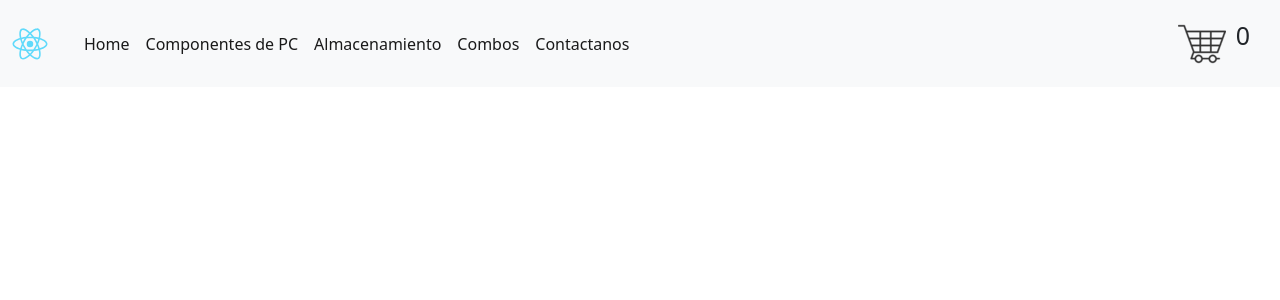
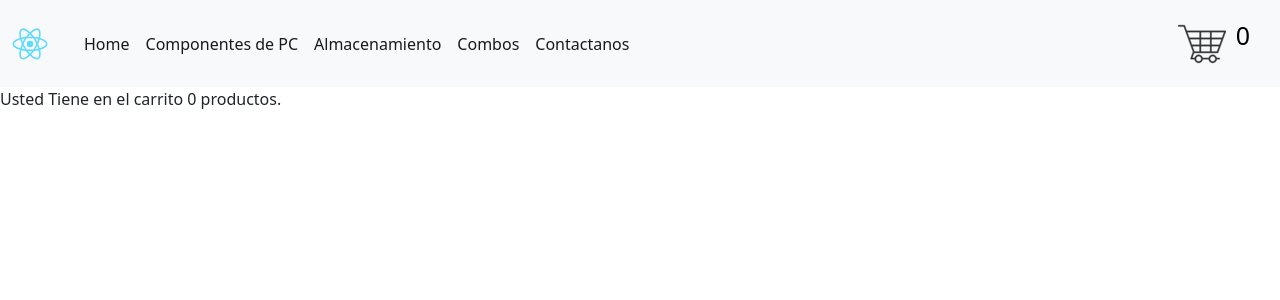
Before and after one commit to Buddy-Alan/React-Js-Alan-Llanes, a React (Create React App) app: page /cart in a window 1280 px wide. Shown: the top 300 px of the page. Built offline with nearby package versions, Linux system fonts and the light colour scheme.

Commit message:
Se agregar Contador

```diff
--- a/src/App.jsx
+++ b/src/App.jsx
@@ -1,7 +1,6 @@
 import './App.css';
-import NavBar from './Component/navBar/navBar'
-import ItemListCointainer from './Component/itemListContainer/itemListContainer';
 import Rutas from './routes/rutas';
+import GlobalProvider from './context/GlobalProvider';
 
 
 function App() {
@@ -9,7 +8,10 @@ function App() {
     return (
      <>
         <div className = "Navbar_menu" >
-        <Rutas/>
+            <GlobalProvider>
+            <Rutas/>
+            </GlobalProvider>
+
         </div>
         < header className =  "" >
         </header>
--- /dev/null
+++ b/src/Component/Cart/cart.jsx
@@ -0,0 +1,13 @@
+import React, {useContext} from 'react'
+import { GlobalContext } from '../../context/GlobalProvider'
+
+const Cart = () => {
+    const {productCart} = useContext(GlobalContext);
+  return (
+    <div>
+        <p>Usted Tiene en el carrito {productCart} productos.</p>
+    </div>
+  )
+}
+
+export default Cart
--- a/src/Component/CartWidget/CartWidget.jsx
+++ b/src/Component/CartWidget/CartWidget.jsx
@@ -1,5 +1,6 @@
-import React from "react";
-import CartWidget from '../Imagenes/CartWidget.png'
+import React, {useContext} from "react";
+import ImgCartWidget from '../Imagenes/CartWidget.png'
+import { GlobalContext } from "../../context/GlobalProvider";
 
 const style = {
     display: `flex`,
@@ -8,15 +9,17 @@ const style = {
     fontSize: 25
   };
 
-const cartWidget = () =>{
+const CartWidget = () =>{
+  const {productCart} = useContext (GlobalContext)
+
 return (
     //  d-flex flex-row-reverse Pone todo al costado derecho
     //  Ver si se puede usar justifi content
     <div className="navbar-collapse" style = {style} >
-    <img src={CartWidget}  className="d-inline-block " style={{paddingRight: 10}} alt="changuito"/>
-    <p id ="cantidaDeProductos">0</p>
+    <img src={ImgCartWidget}  className="d-inline-block " style={{paddingRight: 10}} alt="changuito"/>
+    <p id ="cantidaDeProductos">{productCart == undefined ? 0 : productCart }</p>
     </div>
     );
 };
 
-export default cartWidget;
+export default CartWidget;
--- a/src/Component/ItemCounts/ItemCounts.jsx
+++ b/src/Component/ItemCounts/ItemCounts.jsx
@@ -1,4 +1,6 @@
-import React, {useState} from "react";
+import React, {useState, useContext} from "react";
+import { GlobalContext } from "../../context/GlobalProvider";
+
 
 
 const styleBotonSumaYResta = {
@@ -26,18 +28,18 @@ const styleBotonSumaYResta = {
      }
 
 
-const ItemCount = ({stock, initial,nameProducto,onAdd}) =>
+const ItemCount = ({stockDelProducto, initial,productoCompleto,onAdd}) =>
         {
+            const {title} = productoCompleto
+            const {productCart,setProductCart}   = useContext(GlobalContext);
             const [contador, setContador] = useState(initial);
-            const [titulo, setTitulo] = useState(nameProducto);
-            const [stockInicial, setStockInicial] = useState(stock);
+            const [stockInicial, setStockInicial] = useState(stockDelProducto);
             return(
 
                 <div style= {{width: 150, height: 130}}>
 
                     <div className="carrito">
                     </div>
-                    <h3>{titulo}</h3>
                     <div style= {botones}>
                     <div style = {styleBotonSumaYResta} >
                     <button className="resta btn btn-outline-secondary btn-sm" style={{height:30}} onClick={  () => contador > 0  ? setContador ( contador - 1): ""}>-</button>
@@ -46,21 +48,20 @@ const ItemCount = ({stock, initial,nameProducto,onAdd}) =>
                     </div>
                     <div style={botonAgregar}>
                     <button type="button" className="btn btn-secondary btn-sm" onClick={ onAdd = () => {
-
                         if ( stockInicial >= contador ){
-                            console.log(`Usted Agrego al carrito:  ${contador} ${titulo}`)
+                            console.log(`Usted Agrego al carrito:  ${contador} ${title}`)
+                            setProductCart (productCart + contador)
                             setStockInicial ( stockInicial - contador)
                                 }
-                                else {
+                                else
+                                {
                                     (console.log ("No hay suficientes productos para la compra"))
                                 }
-
                         }
-
                     }>Agregar al Carrito</button>
-
                     </div>
                     </div>
+
                 </div>
             )
         };
--- a/src/Component/ItemDetails/ItemDetails.jsx
+++ b/src/Component/ItemDetails/ItemDetails.jsx
@@ -14,7 +14,10 @@ const imgYContador = {
 }
 
 const ItemDetails = ({detallesProducto}) => {
+
+
     const {id,title,price,pictureURL,description,stock,category} = detallesProducto;
+
     return (
       <div className={`row  ${category}`}>
       <div className='col'style={itemDetailsClass}>
@@ -24,12 +27,11 @@ const ItemDetails = ({detallesProducto}) => {
       <div>
       <h5 className="card-title" >{title}</h5>
       <p className="card-text"> $ {price} </p>
-      <p>Stock: {stock} </p>
-      <ItemCount initial={1} stock={stock} />
+      <p>Stock: {stock}</p>
+      <ItemCount initial={1} stockDelProducto={stock} productoCompleto = {detallesProducto} />
       </div>
       </div>
       <div className="card-body" >
-
       <p>Caracteristicas del producto: </p>
         <ul>
           {
--- a/src/Component/itemList/itemList.jsx
+++ b/src/Component/itemList/itemList.jsx
@@ -1,6 +1,6 @@
 import React from 'react';
 import Item from '../item/item';
-const imagenesProductos = require.context('../Imagenes/', true);
+
 
 const itemList = ({items, categoryItems}) => {
   return (
--- a/src/Component/itemListContainer/itemListContainer.jsx
+++ b/src/Component/itemListContainer/itemListContainer.jsx
@@ -1,9 +1,11 @@
-import React, {useState, useEffect} from "react";
+import React, {useState, useEffect, useContext} from "react";
+import { GlobalContext } from "../../context/GlobalProvider";
 import ItemList from "../itemList/itemList";
 import getItems from '../../getItems'
 import product from '../../JSONS/product.json'
 
 const ItemListContainer = ({categoria}) => {
+    const {datoCarrito} = useContext (GlobalContext)
 
     const [productosNuevo, setProductos] = useState([])
 
--- a/src/Component/navBar/navBar.jsx
+++ b/src/Component/navBar/navBar.jsx
@@ -1,10 +1,13 @@
 import React from "react";
 import Logo from '../../logo.svg';
 import CartWidget from "../CartWidget/CartWidget"; //importo el changuito
-import {NavLink} from 'react-router-dom';
+import {NavLink, Link} from 'react-router-dom';
 import navBarItems from '../../JSONS/configNavBar.json'
 
 
+const cartWidgetStyle = {
+   textDecoration: "none",
+   color: "black"}
 
 const navBar = () =>
 
@@ -35,12 +38,12 @@ const navBar = () =>
       ))
       }
 
+      </ul>
+    </div>
+     { <NavLink to = "/cart" style={cartWidgetStyle}>  <CartWidget/>  </NavLink>}
 
 
-      </ul>
-    </div>
 
-    <CartWidget/>
 
     </nav>
 
--- /dev/null
+++ b/src/context/GlobalProvider.jsx
@@ -0,0 +1,18 @@
+import React,{createContext,useState} from 'react'
+
+export  const GlobalContext = createContext ();
+
+const GlobalProvider = ({children}) => {
+    const [productCart, setProductCart] = useState (0);
+
+  return (
+    <GlobalContext.Provider value ={{
+        productCart,
+        setProductCart,
+    }}>
+        {children}
+    </GlobalContext.Provider>
+  )
+}
+
+export default GlobalProvider
--- a/src/routes/rutas.jsx
+++ b/src/routes/rutas.jsx
@@ -3,6 +3,7 @@ import { BrowserRouter, Routes, Route } from 'react-router-dom'
 import NavBar from '../Component/navBar/navBar'
 import ItemListContainer from '../Component/itemListContainer/itemListContainer'
 import ItemDetailCointainer from '../Component/ItemDetailCointainer/ItemDetailCointainer'
+import Cart from '../Component/Cart/cart'
 
 
 const Rutas = () => {
@@ -14,6 +15,7 @@ const Rutas = () => {
                 <Route path="/componentes-de-pc" element= {<ItemListContainer categoria = {1} />} />
                 <Route path="/componentes-de-pc/:id" element= {<ItemDetailCointainer/>} />
                 <Route path="/almacenamiento" element= {<ItemListContainer categoria={2}/>} />
+                <Route path="/cart" element= {<Cart/>} />
         </Routes>
     </BrowserRouter>
   )
```
